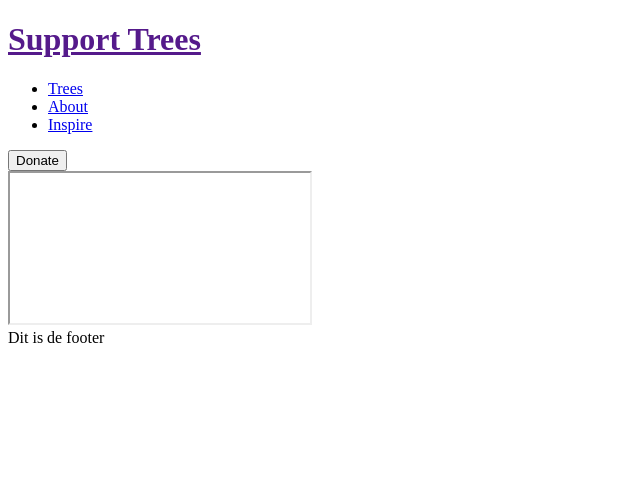
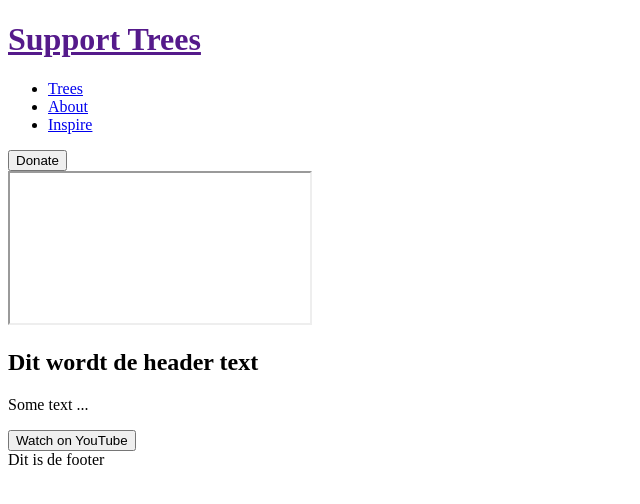
Before and after one commit to kevinmlk/Examenopdracht-onderdeel-Content-Management-Systemen, a PHP site: template templates/index.twig in a window 1280 px wide. Shown: the top 504 px of the page, without its empty margins (0-640 px from the left). Run offline with PHP 8.4, Linux system fonts and the light colour scheme; the template is opened without the code that fills it, so the values that code supplies are empty; some libraries are stand-ins or nearby versions.

Commit message:
Added intro text to hero section and added an underline on the header

```diff
--- a/templates/_layout.twig
+++ b/templates/_layout.twig
@@ -19,7 +19,7 @@
   <header class="container d-flex justify-content-between mt-5">
     {# {% set header = craft.entries().section('header').one() %}
     <img src="{{header.headerLogo.one().url('headerLogoIcon')}}"/> #}
-    <h1><a href="{{siteUrl}}">Support Trees</a></h1>
+    <h1><a href="{{siteUrl}}" class="link-underline-success">Support Trees</a></h1>
     <nav class="d-flex gap-3 align-items-center">
       <ul id="nav-menu" class="nav justify-content-end">
         <li class="nav-item"><a href="{{siteUrl}}trees" class="nav-link">Trees</a></li>
--- a/templates/index.twig
+++ b/templates/index.twig
@@ -1,10 +1,21 @@
-    {# Neemt de rest van _layout over #}
-    {% extends '_layout.twig' %}
+{# Neemt de rest van _layout over #}
+{% extends '_layout.twig' %}
 
-    {% block content %}
-    <section class="intro-section container mt-5 d-flex justify-content-center">
-    {% set videoEntry = craft.entries().section('heroVideoSection').one %}
-    <iframe src="{{videoEntry.videoHeader}}controls=0&autoplay=1&mute=1"></iframe>
-
+{% block content %}
+<main>
+    {# Hero Video Section #}
+    <section class="intro-section container mt-5 d-flex justify-content-center flex-column gap-5">
+        {# Hero Video #}
+        {% set videoEntry = craft.entries().section('heroVideoSection').one %}
+        <iframe src="{{videoEntry.videoHeader}}controls=0&autoplay=1&mute=1&loop=1"></iframe>
+        {# Intro Text Section #}
+        <div class="d-flex justify-content-between">
+            <h2>Dit wordt de header text</h2>
+            <div>
+                <p>Some text ...</p>
+                <a href="https://www.youtube.com/@treesdontneedus" target="_blank"><button type="button" class="btn btn-primary">Watch on YouTube</button></a>
+            </div>
+        </div>
     </section>
-    {% endblock %}
+</main>
+{% endblock %}
```
Also changed, not shown: templates/css/style.css (+9 -9 lines).
